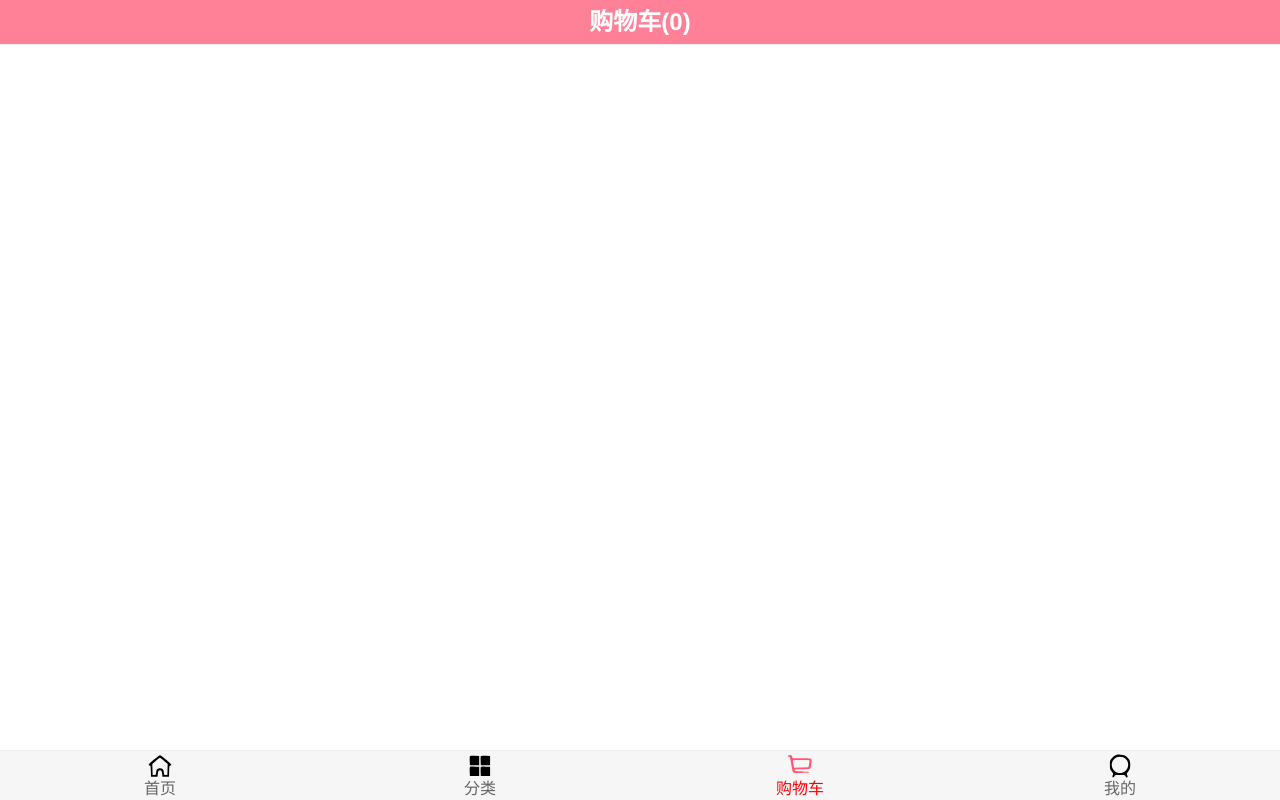
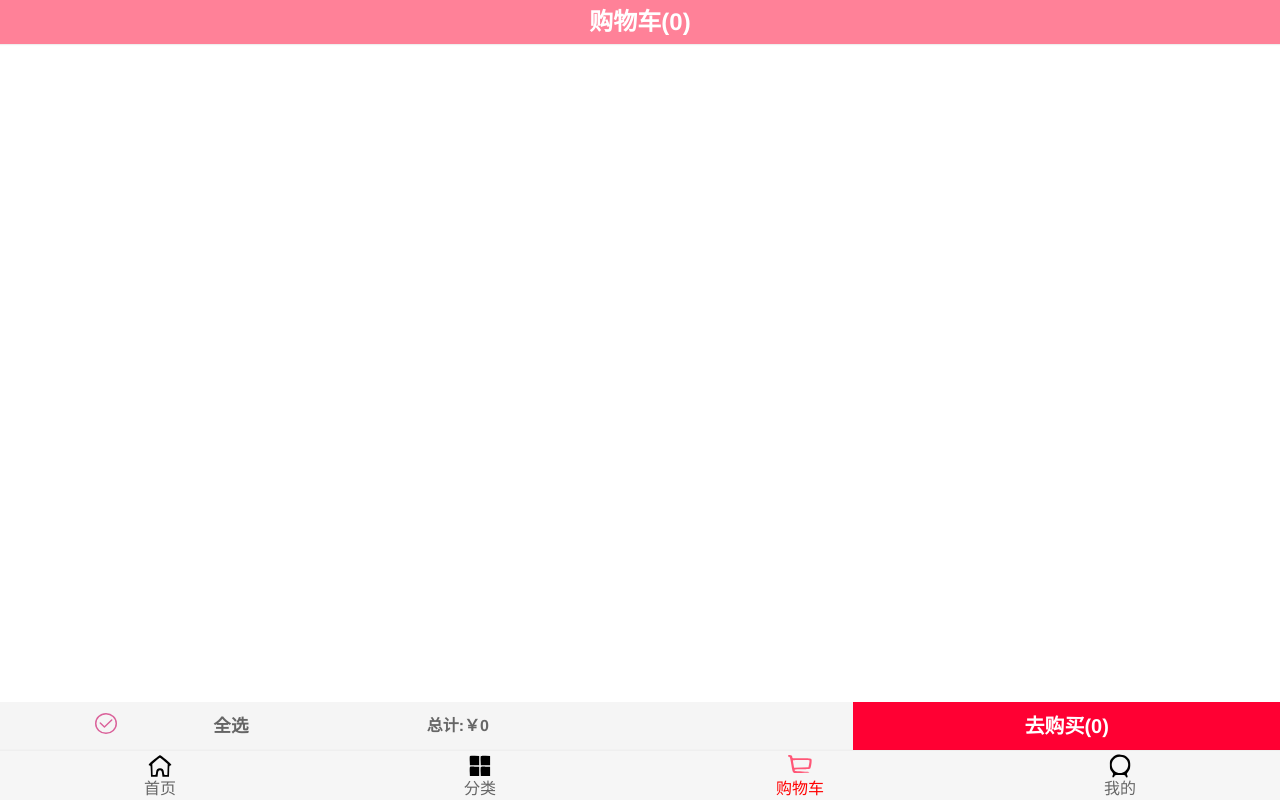
Before and after one commit to wsq520yz/suermall, a Vue app: page /cart in a window 1280 px wide. Built offline with nearby package versions, Linux system fonts and the light colour scheme.

Commit message:
2022.5.1  完成购物车底部导航，选择按钮，全选按钮，总价，购买商品计数

```diff
--- a/src/store/index.ts
+++ b/src/store/index.ts
@@ -14,6 +14,37 @@ export default createStore({
     },
     getCartList:state => {
       return state.cartList
+    },
+    getIsAllChecked:state => {
+      let flag = true;
+      for (let item  of state.cartList){
+        // @ts-ignore
+        flag = (flag && item.isChecked)
+      }
+      return flag;
+    },
+    getTotalPrice(state){
+      let price = 0;
+      if (state.cartList.length == 0) return  price;
+      for (let  i = 0 ;i < state.cartList.length ;i++){
+        // @ts-ignore
+        if (state.cartList[i].isChecked){
+          // @ts-ignore
+          price += parseFloat(state.cartList[i].price.slice(1,5)) * parseFloat(state.cartList[i].count);
+        }
+      }
+      return price
+    },
+    getTotalIsChecked(state){
+      let count = 0;
+      if (state.cartList.length == 0) return  count;
+      for (let  i = 0 ;i < state.cartList.length ;i++){
+        // @ts-ignore
+        if (state.cartList[i].isChecked){
+          count++;
+        }
+      }
+      return count;
     }
 },
 mutations: {
@@ -23,23 +54,36 @@ mutations: {
   setCurrentType:(state, type) => {
     state.currentType = type
   },
-    addCounter(state, payload)
-  {
+    addCounter(state, payload) {
     payload.count++;
-  }
-,
-  addCart(state, payload)
-  {
+  },
+  addCart(state, payload) {
     // @ts-ignore
     state.cartList.push(payload)
-  }
+  },
+  changeIsChecked(state,index){
+    // @ts-ignore
+    state.cartList[index].isChecked = !state.cartList[index].isChecked
+  },
+  changeAllCheckedToTrue(state){
+    for (let item of state.cartList){
+      // @ts-ignore
+      item.isChecked = true;
+    }
+  },
+  changeAllCheckedToFalse(state){
+    for (let item of state.cartList){
+      // @ts-ignore
+      item.isChecked = false;
+    }
+  },
+
 }
 ,
 actions: {
   //操作比较复杂，带判断的，异步操作都放在actions里面
   //调用通过 this.$store.dispatch('addCart',product)实现
-  addCart({state, commit}, payload)
-  {
+  addCart({state, commit}, payload) {
     // @ts-ignore
     // state.cartList.push(payload);
     let oldProduct = state.cartList.find(item => item.iid == payload.iid);
@@ -52,6 +96,13 @@ actions: {
       // state.cartList.push(payload)
       commit('addCart', payload)
     }
+  },
+  changeAllIsChecked({state,commit},isAllChecked){
+    if (isAllChecked){
+      commit('changeAllCheckedToFalse')
+    }else {
+      commit('changeAllCheckedToTrue')
+    }
   }
 }
 ,
--- a/src/views/cart/Cart.vue
+++ b/src/views/cart/Cart.vue
@@ -4,6 +4,7 @@
       <template #center class="nav_bar"><h2>购物车({{length}})</h2></template>
     </NavBar>
     <CartList></CartList>
+    <CartBottomNav></CartBottomNav>
   </div>
 </template>
 
@@ -11,6 +12,7 @@
   import NavBar from "@/components/common/navbar/NavBar";
   import {mapGetters} from 'vuex'
   import CartList from "@/views/cart/childComps/CartList";
+  import CartBottomNav from "@/views/cart/childComps/CartBottomNav";
     export default {
         name: "Cart",
       computed:{
@@ -20,7 +22,8 @@
       },
       components:{
           NavBar,
-        CartList
+        CartList,
+        CartBottomNav
       }
     }
 </script>
@@ -28,6 +31,7 @@
 <style scoped lang="less">
   .cart{
     padding-top: 44px;
+    position: relative;
     .nav-bar{
       background-color: var(--color-tint);
       color: #fff;
--- /dev/null
+++ b/src/views/cart/childComps/CartBottomNav.vue
@@ -0,0 +1,82 @@
+<template>
+    <div class="CartBottomNav">
+      <div class="allCheck">
+        <CheckButton class="checkBtn" :isChecked="isAllChecked" @click="allCheckedClick"></CheckButton>
+        <div class="allText">全选</div>
+      </div>
+      <div class="totalPrice">总计:￥{{totalPrice}}</div>
+      <div class="buy">去购买({{totalCount}})</div>
+    </div>
+</template>
+
+<script>
+  import CheckButton from "./CheckButton";
+  import {mapGetters} from 'vuex'
+    export default {
+        name: "CartBottomNav",
+      computed:{
+        ...mapGetters({
+          isAllChecked:'getIsAllChecked',
+          totalPrice:'getTotalPrice',
+          totalCount:'getTotalIsChecked'
+        })
+      },
+      components:{
+          CheckButton
+      },
+      methods:{
+        allCheckedClick(){
+          this.$store.dispatch('changeAllIsChecked',this.isAllChecked)
+        }
+      }
+    }
+</script>
+
+<style  lang="less">
+.CartBottomNav{
+  background-color: #f5f5f5;
+  display: flex;
+  position: fixed;
+  left: 0;
+  right: 0;
+  height: 3rem;
+  bottom:50px;
+  .allCheck{
+    flex: 1;
+    display: flex;
+    .checkBtn{
+      flex: 1;
+      .check_box{
+        margin-top: .2rem;
+        width: 1.5rem;
+        height: 1.5rem;
+      }
+      .checked{
+        width: 1.5rem;
+        height: 1.5rem;
+      }
+    }
+    .allText{
+      flex: 1;
+      line-height: 3rem;
+      font-size: 1.1rem;
+      font-weight: 600;
+    }
+  }
+  .totalPrice{
+    flex: 1;
+    line-height:3rem ;
+    font-weight: 600;
+    font-size: 1rem;
+  }
+  .buy{
+    flex: 1;
+    background-color: #FF0033;
+    line-height: 3rem;
+    font-weight: 600;
+    font-size: 1.25rem;
+    text-align: center;
+    color: #fff;
+  }
+}
+</style>
--- a/src/views/cart/childComps/CartList.vue
+++ b/src/views/cart/childComps/CartList.vue
@@ -1,21 +1,104 @@
 <template>
     <div class="CartList">
-      <div class="cartListItem" v-for="item in cartList">{{item}}</div>
+      <div class="cartListItem" v-for="(item,index) in cartList">
+        <div class="checkBox"><CheckButton class="checkBtn" :isChecked="item.isChecked" @click="checkBtnClick(index)"></CheckButton></div>
+        <div class="content"><div class="imgWrapper">
+          <img :src="item.images" alt="">
+        </div>
+        <div class="contentText">
+          <p class="title">{{item.title}}</p>
+          <p class="desc">{{item.desc}}</p>
+          <span class="price">{{item.price}}</span>
+          <span class="count">X{{item.count}}</span>
+        </div>
+        </div>
+      </div>
     </div>
 </template>
 
 <script>
+  import CheckButton from "./CheckButton";
+
   import {mapGetters} from 'vuex'
     export default {
         name: "CartList",
+      components:{
+        CheckButton
+      },
        computed:{
           ...mapGetters({
             cartList:'getCartList'
           })
-       }
+       },
+      methods:{
+        checkBtnClick(index){
+          // console.log(index+'被单击了');
+          this.$store.commit('changeIsChecked',index)
+        }
+      }
     }
 </script>
 
-<style scoped>
-
+<style scoped lang="less">
+.CartList{
+  padding-top: 1.5rem;
+  .cartListItem{
+    display: flex;
+    padding-bottom: 1.15rem;
+    padding-top: 0.75rem;
+    border-bottom: 2px solid #E1E1E1;
+    .checkBtn{
+        margin-top: 3.8rem;
+    }
+    .checkBox{
+      width: 44px;
+    }
+    .content{
+      flex: 1;
+      display: flex;
+      .imgWrapper{
+        width: 103px;
+        border-radius: 15px;
+        overflow: hidden;
+        img{
+          width: 100%;
+        }
+      }
+      .contentText{
+        flex: 1;
+        position: relative;
+        padding-left: 0.75rem;
+        p{
+          width: 13rem;
+          overflow: hidden;
+          text-overflow:ellipsis;
+          white-space: nowrap;
+        }
+        .title{
+          padding-top: .5rem;
+          font-weight: 700;
+          font-size: 1.25rem;
+        }
+        .desc{
+          margin-top: 1.25rem;
+          font-size: .8rem;
+          color: #B3A8AC;
+        }
+        .price{
+          position: absolute;
+          left: 0.75rem;
+          bottom: 0.75rem;
+          font-size: 1.35rem;
+          color: var(--color-tint);
+          font-weight: 800;
+        }
+        .count{
+          position: absolute;
+          right: 0.75rem;
+          bottom: 0.75rem;
+        }
+      }
+    }
+  }
+}
 </style>
--- /dev/null
+++ b/src/views/cart/childComps/CheckButton.vue
@@ -0,0 +1,42 @@
+<template>
+  <div class="item_check">
+    <div class="check_box" :class="{ checked: isChecked }"></div>
+  </div>
+</template>
+<script>
+  export default {
+    props: {
+      isChecked: {
+        type:Boolean,
+        default(){
+          return true
+        }
+      }
+    },
+    data() {
+      return {};
+    }
+  };
+</script>
+<style scoped>
+  .item_check {
+    width: 100%;
+  }
+  .check_box {
+    position: relative;
+    top: calc(50% - 1rem);
+    width: 2rem;
+    height: 2rem;
+    margin: 0 auto;
+    border-radius: 0.35rem;
+    border: 0.04rem solid rgba(128, 128, 128, 0.4);
+    /*margin-top: 3.8rem;*/
+  }
+  .check_box.checked {
+    width: 2rem;
+    height: 2rem;
+    border-style: none;
+    /*top: calc(50% - 0.5rem);*/
+    background: url("@/assets/img/cart/yes.svg") 0 0/90% no-repeat;
+  }
+</style>
--- a/src/views/detail/Detail.vue
+++ b/src/views/detail/Detail.vue
@@ -246,6 +246,7 @@
         product.price  = this.itemInfo.price;
         // console.log(product);
         product.iid = this.id;
+        product.isChecked = true;
         this.$store.dispatch('addCart',product)
       }
     }
```
Also changed, not shown: src/assets/img/cart/yes.svg (added).
